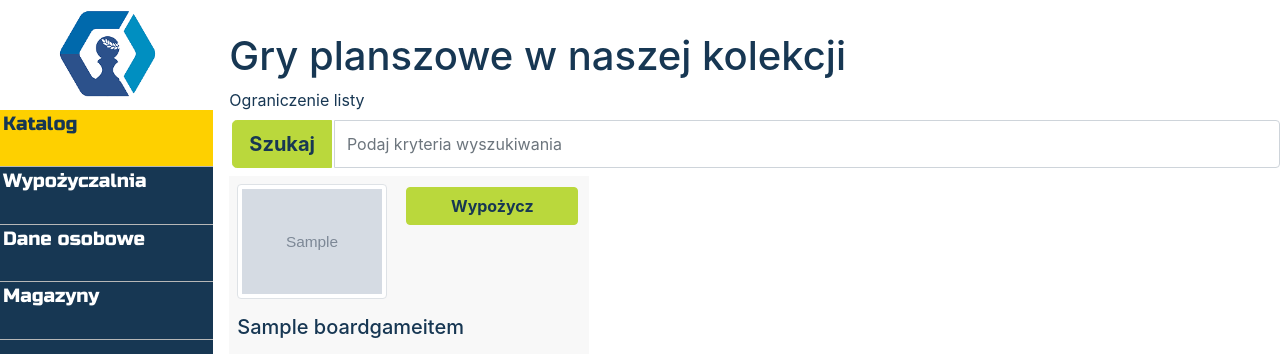
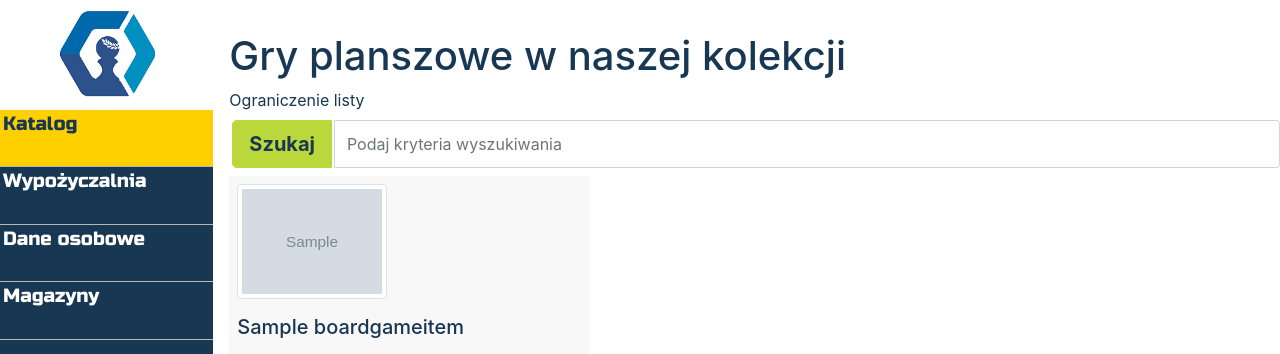
Before and after one commit to gmacike/sharehold, a Django app: a page that uses catalogue/templates/catalogue/catalogueitem_list.html in a window 1280 px wide. Shown: the part 61-415 px from the top of the page. Run offline with Django 3.2, Linux system fonts and the light colour scheme; tables that the repository leaves empty hold one stand-in row (values such as "Sample post"); grey boxes marked "Sample" are stand-in pictures; parts of the project's set-up code (start-up, migrations or seed data) failed here and were passed over; some libraries are stand-ins or nearby versions; some web fonts are replaced.

Commit message:
in reference to issue #44

```diff
--- a/catalogue/templates/catalogue/catalogueitem_list.html
+++ b/catalogue/templates/catalogue/catalogueitem_list.html
@@ -29,7 +29,7 @@
             <a class="w-50" href="{% url 'boardgame_detail' pk=item.pk %}"><img class="img-responsive img-thumbnail" src="{% static 'noimage.png' %}"></a>
           {% endif %}
           <div class="d-flex flex-column w-50 justify-content-start align-items-end">
-            <a href="{% url 'circulation_lend' %}" class="btn btn-block btn-primary">Wypożycz</a>
+            <!-- <a href="{% url 'circulation_lend' %}" class="btn btn-block btn-primary">Wypożycz</a> -->
             {% if perms.catalogue.change_boardgameitem %}
               <a href="{% url 'boardgame_edit' pk=item.pk %}" class="btn btn-block btn-warning">Edytuj grę</a>
             {% endif %}
```
